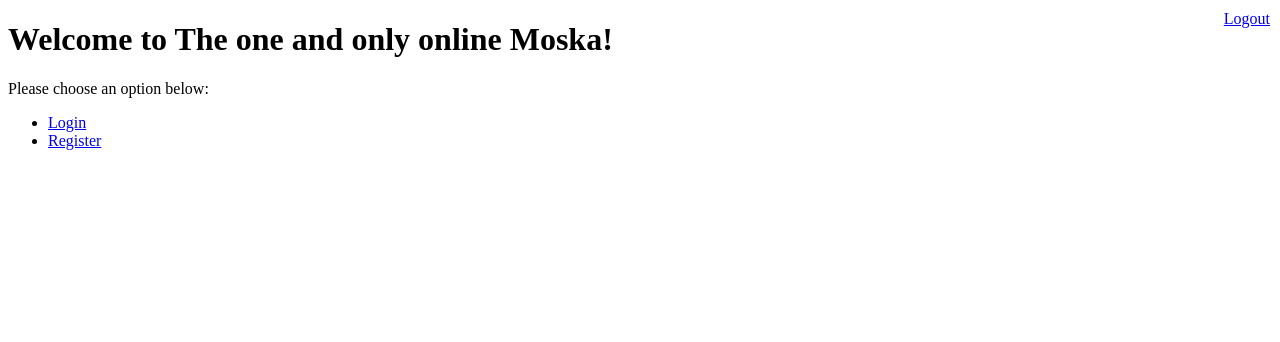
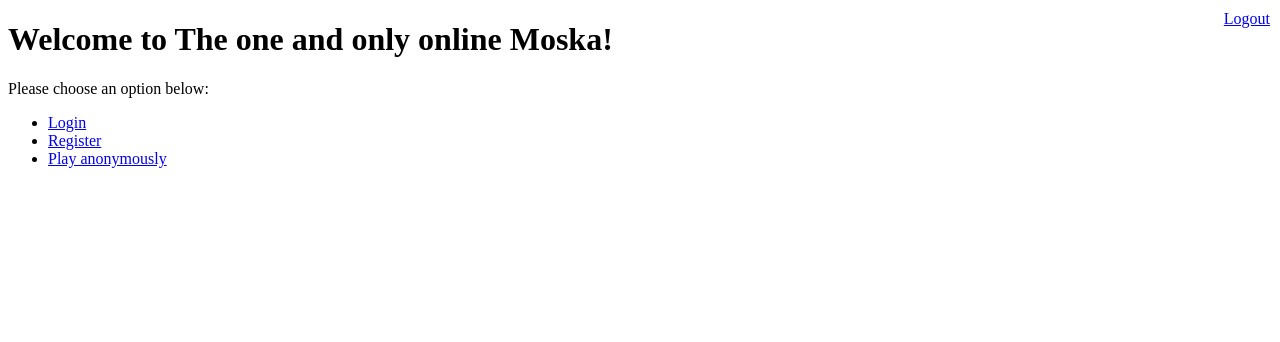
Before and after one commit to ilmari99/MoskaResearch, a Flask app: page / in a window 1280 px wide. Shown: the top 342 px of the page. Run offline with Flask 2, Linux system fonts and the light colour scheme.

Commit message:
Added option to play anonymously

```diff
--- a/templates/index.html
+++ b/templates/index.html
@@ -25,6 +25,7 @@
     <ul>
         <li><a href="/login">Login</a></li>
         <li><a href="/register">Register</a></li>
+        <li><a href="/play-anonymously">Play anonymously</a></li>
     </ul>
     <div class="bottom-link">
         <a href="https://github.com/ilmari99/moska">GitHub</a>
```
